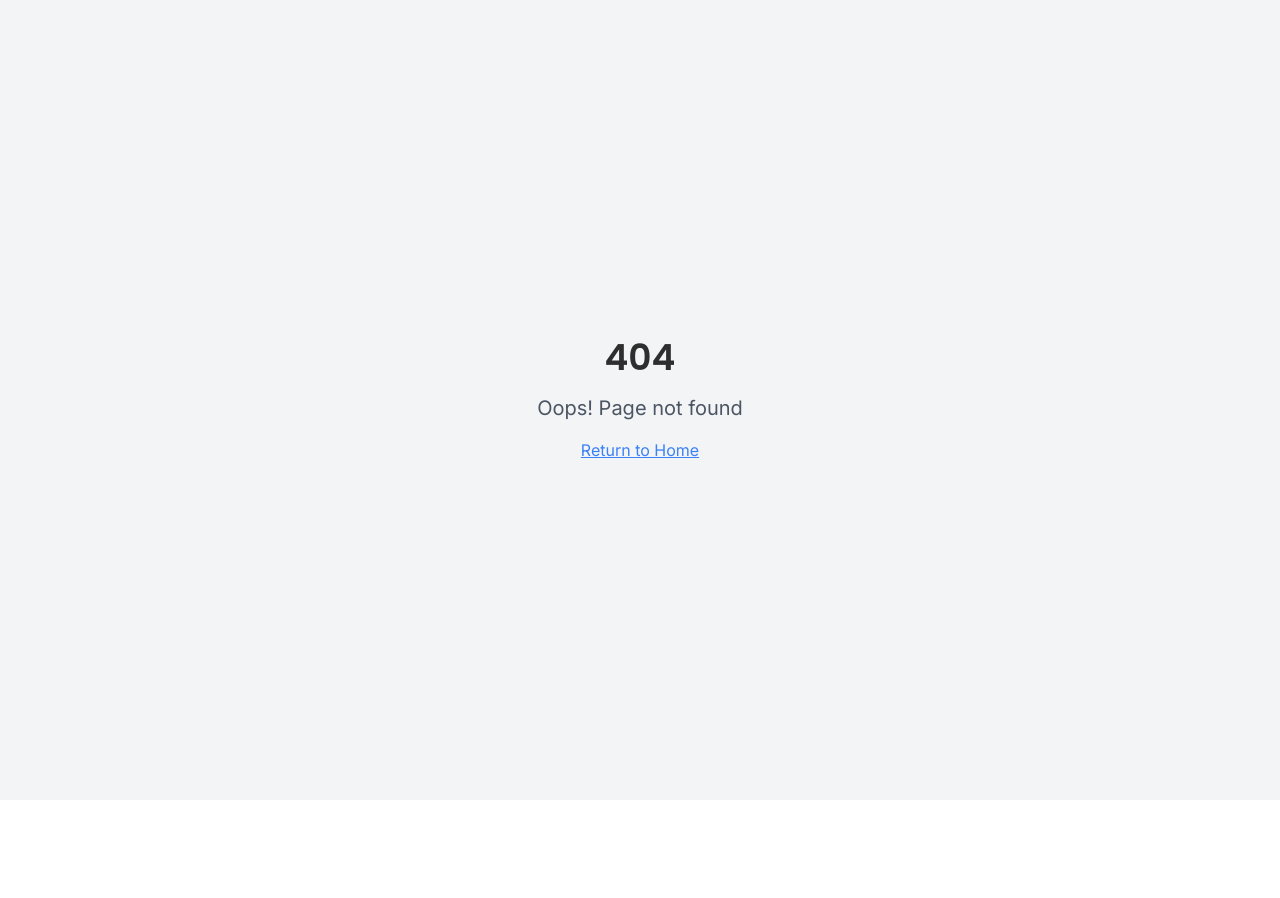
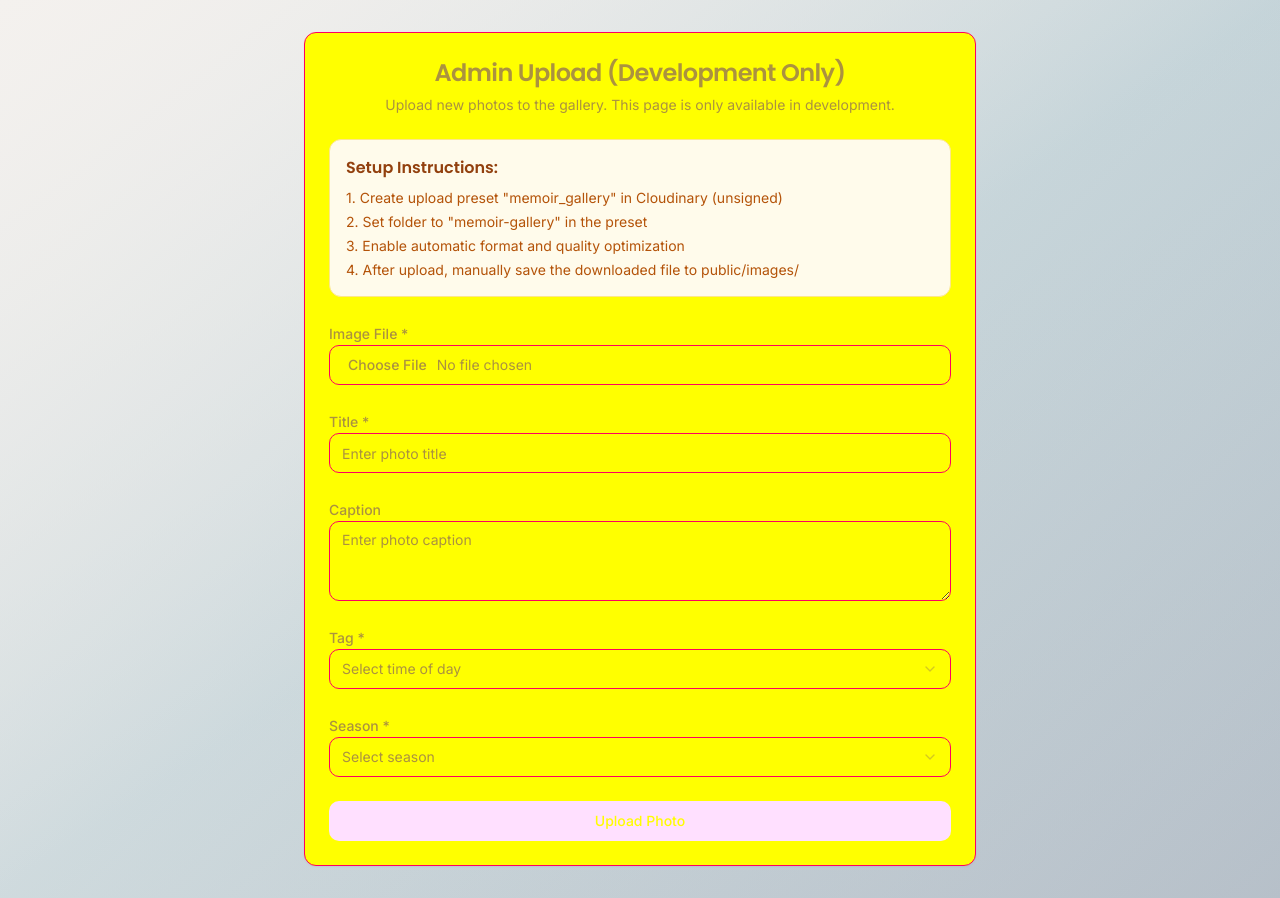
Before and after one commit to JoeSaf/memory-flow-gallery, a React (Vite) app: page /admin in a window 1280 px wide. Before the commit this address had no page. Before the commit the page ends 800 px from the top, so only its background shows below. Built offline with nearby package versions, Linux system fonts and the light colour scheme.

Commit message:
feat: Add development-only admin upload page
Adds an admin upload page accessible only in development, allowing image uploads to Cloudinary, local backup, and gallery integration. Includes form for metadata and ensures production safety.

```diff
--- a/src/App.tsx
+++ b/src/App.tsx
@@ -1,4 +1,5 @@
 
+import React from "react";
 import { Toaster } from "@/components/ui/toaster";
 import { Toaster as Sonner } from "@/components/ui/sonner";
 import { TooltipProvider } from "@/components/ui/tooltip";
@@ -7,6 +8,9 @@ import { BrowserRouter, Routes, Route } from "react-router-dom";
 import Home from "./pages/Home";
 import Gallery from "./pages/Gallery";
 import NotFound from "./pages/NotFound";
+
+// Only import Admin in development
+const Admin = import.meta.env.DEV ? React.lazy(() => import('./pages/Admin')) : null;
 
 const queryClient = new QueryClient();
 
@@ -19,6 +23,17 @@ const App = () => (
         <Routes>
           <Route path="/" element={<Home />} />
           <Route path="/gallery" element={<Gallery />} />
+          {/* Development-only admin route */}
+          {import.meta.env.DEV && Admin && (
+            <Route
+              path="/admin"
+              element={
+                <React.Suspense fallback={<div>Loading...</div>}>
+                  <Admin />
+                </React.Suspense>
+              }
+            />
+          )}
           {/* ADD ALL CUSTOM ROUTES ABOVE THE CATCH-ALL "*" ROUTE */}
           <Route path="*" element={<NotFound />} />
         </Routes>
--- a/src/components/Header.tsx
+++ b/src/components/Header.tsx
@@ -6,39 +6,43 @@ export const Header = () => {
   const location = useLocation();
 
   return (
-    <header className="fixed top-4 left-4 right-4 z-40">
-      <div className="max-w-4xl mx-auto">
-        <div className="bg-white/10 backdrop-blur-md border border-white/20 rounded-2xl px-6 py-4 shadow-2xl animate-gentle-fade">
-          <div className="flex flex-col md:flex-row items-center justify-between gap-4">
-            <div className="text-center md:text-left animate-gentle-fade">
-              <h1 className="text-3xl md:text-4xl font-poppins font-light text-charcoal mb-1">
+    <header className="bg-white/90 backdrop-blur-sm border-b border-gray-200 sticky top-0 z-50">
+      <div className="container mx-auto px-4 py-4">
+        <nav className="flex items-center justify-between">
+          <Link to="/" className="text-2xl font-bold text-gray-800 hover:text-blue-600 transition-colors">
             Memoir Gallery
-              </h1>
-              <p className="text-slate-gray font-inter text-sm opacity-80">
-                A gentle collection of moments that once were
-              </p>
-            </div>
+          </Link>
 
-            <nav className="flex gap-6 animate-gentle-fade" style={{ animationDelay: '100ms' }}>
+          <div className="flex items-center space-x-6">
             <Link
               to="/"
-                className={`font-inter text-lg transition-all duration-300 hover:text-dusty-rose ${
-                  location.pathname === '/' ? 'text-dusty-rose font-medium' : 'text-slate-gray'
+              className={`hover:text-blue-600 transition-colors ${
+                location.pathname === '/' ? 'text-blue-600 font-semibold' : 'text-gray-600'
               }`}
             >
               Home
             </Link>
             <Link
               to="/gallery"
-                className={`font-inter text-lg transition-all duration-300 hover:text-dusty-rose ${
-                  location.pathname === '/gallery' ? 'text-dusty-rose font-medium' : 'text-slate-gray'
+              className={`hover:text-blue-600 transition-colors ${
+                location.pathname === '/gallery' ? 'text-blue-600 font-semibold' : 'text-gray-600'
               }`}
             >
               Gallery
             </Link>
+            {/* Development-only admin link */}
+            {import.meta.env.DEV && (
+              <Link
+                to="/admin"
+                className={`hover:text-orange-600 transition-colors ${
+                  location.pathname === '/admin' ? 'text-orange-600 font-semibold' : 'text-orange-500'
+                }`}
+              >
+                Admin
+              </Link>
+            )}
+          </div>
         </nav>
-          </div>
-        </div>
       </div>
     </header>
   );
--- /dev/null
+++ b/src/pages/Admin.tsx
@@ -0,0 +1,258 @@
+
+import React, { useState } from 'react';
+import { useNavigate } from 'react-router-dom';
+import { Button } from '@/components/ui/button';
+import { Input } from '@/components/ui/input';
+import { Textarea } from '@/components/ui/textarea';
+import { Select, SelectContent, SelectItem, SelectTrigger, SelectValue } from '@/components/ui/select';
+import { Card, CardHeader, CardTitle, CardContent } from '@/components/ui/card';
+import { Label } from '@/components/ui/label';
+import { useToast } from '@/hooks/use-toast';
+import { Photo } from '@/components/PhotoGallery';
+
+const Admin = () => {
+  const navigate = useNavigate();
+  const { toast } = useToast();
+  const [isUploading, setIsUploading] = useState(false);
+  const [formData, setFormData] = useState({
+    title: '',
+    caption: '',
+    tag: '',
+    season: ''
+  });
+  const [selectedFile, setSelectedFile] = useState<File | null>(null);
+
+  // Redirect to home if not in development
+  React.useEffect(() => {
+    if (!import.meta.env.DEV) {
+      navigate('/', { replace: true });
+    }
+  }, [navigate]);
+
+  // Don't render anything in production
+  if (!import.meta.env.DEV) {
+    return null;
+  }
+
+  const handleFileChange = (e: React.ChangeEvent<HTMLInputElement>) => {
+    const file = e.target.files?.[0];
+    if (file && file.type.startsWith('image/')) {
+      setSelectedFile(file);
+    } else {
+      toast({
+        title: "Invalid file",
+        description: "Please select an image file",
+        variant: "destructive"
+      });
+    }
+  };
+
+  const generateUniqueId = () => {
+    return Date.now() + Math.random();
+  };
+
+  const uploadToCloudinary = async (file: File): Promise<string> => {
+    const formData = new FormData();
+    formData.append('file', file);
+    formData.append('upload_preset', 'memoir_gallery');
+    formData.append('folder', 'memoir-gallery');
+
+    const response = await fetch(
+      `https://api.cloudinary.com/v1_1/dxmpicoqj/image/upload`,
+      {
+        method: 'POST',
+        body: formData
+      }
+    );
+
+    if (!response.ok) {
+      throw new Error('Cloudinary upload failed');
+    }
+
+    const data = await response.json();
+    return data.public_id.replace('memoir-gallery/', '');
+  };
+
+  const downloadImageLocally = async (file: File, filename: string) => {
+    // Create a download link to save the file locally
+    const url = URL.createObjectURL(file);
+    const a = document.createElement('a');
+    a.href = url;
+    a.download = filename;
+    document.body.appendChild(a);
+    a.click();
+    document.body.removeChild(a);
+    URL.revokeObjectURL(url);
+
+    toast({
+      title: "Local backup",
+      description: `Please save the downloaded file to public/images/${filename}`,
+    });
+  };
+
+  const addToGallery = async (newPhoto: Photo) => {
+    // In a real app, this would update the gallery.json file
+    // For now, we'll just show the JSON that should be added
+    console.log('New photo entry:', JSON.stringify(newPhoto, null, 2));
+
+    toast({
+      title: "Photo uploaded successfully!",
+      description: "Check console for gallery entry JSON to add to gallery.json",
+    });
+  };
+
+  const handleSubmit = async (e: React.FormEvent) => {
+    e.preventDefault();
+
+    if (!selectedFile || !formData.title || !formData.tag || !formData.season) {
+      toast({
+        title: "Missing fields",
+        description: "Please fill in all required fields",
+        variant: "destructive"
+      });
+      return;
+    }
+
+    setIsUploading(true);
+
+    try {
+      // Upload to Cloudinary
+      const cloudinaryFilename = await uploadToCloudinary(selectedFile);
+
+      // Generate filename for local storage
+      const fileExtension = selectedFile.name.split('.').pop();
+      const localFilename = `${cloudinaryFilename}.${fileExtension}`;
+
+      // Download for local backup
+      await downloadImageLocally(selectedFile, localFilename);
+
+      // Create new photo entry
+      const newPhoto: Photo = {
+        id: generateUniqueId(),
+        title: formData.title,
+        filename: `images/${localFilename}`,
+        thumbnail: `images/${localFilename}`,
+        date: new Date().toISOString().split('T')[0],
+        tag: formData.tag,
+        season: formData.season,
+        caption: formData.caption || ''
+      };
+
+      // Add to gallery (in development, this logs the JSON)
+      await addToGallery(newPhoto);
+
+      // Reset form
+      setFormData({ title: '', caption: '', tag: '', season: '' });
+      setSelectedFile(null);
+
+    } catch (error) {
+      console.error('Upload error:', error);
+      toast({
+        title: "Upload failed",
+        description: "There was an error uploading your photo",
+        variant: "destructive"
+      });
+    } finally {
+      setIsUploading(false);
+    }
+  };
+
+  return (
+    <div className="min-h-screen bg-gradient-to-br from-warm-cream via-foggy-blue/20 to-dusty-rose/20 p-8">
+      <div className="max-w-2xl mx-auto">
+        <Card>
+          <CardHeader>
+            <CardTitle className="text-2xl font-bold text-center">
+              Admin Upload (Development Only)
+            </CardTitle>
+            <p className="text-sm text-muted-foreground text-center">
+              Upload new photos to the gallery. This page is only available in development.
+            </p>
+          </CardHeader>
+          <CardContent>
+            <div className="mb-6 p-4 bg-amber-50 border border-amber-200 rounded-lg">
+              <h3 className="font-semibold text-amber-800 mb-2">Setup Instructions:</h3>
+              <ol className="text-sm text-amber-700 space-y-1">
+                <li>1. Create upload preset "memoir_gallery" in Cloudinary (unsigned)</li>
+                <li>2. Set folder to "memoir-gallery" in the preset</li>
+                <li>3. Enable automatic format and quality optimization</li>
+                <li>4. After upload, manually save the downloaded file to public/images/</li>
+              </ol>
+            </div>
+
+            <form onSubmit={handleSubmit} className="space-y-6">
+              <div>
+                <Label htmlFor="file">Image File *</Label>
+                <Input
+                  id="file"
+                  type="file"
+                  accept="image/*"
+                  onChange={handleFileChange}
+                  required
+                />
+              </div>
+
+              <div>
+                <Label htmlFor="title">Title *</Label>
+                <Input
+                  id="title"
+                  value={formData.title}
+                  onChange={(e) => setFormData({ ...formData, title: e.target.value })}
+                  placeholder="Enter photo title"
+                  required
+                />
+              </div>
+
+              <div>
+                <Label htmlFor="caption">Caption</Label>
+                <Textarea
+                  id="caption"
+                  value={formData.caption}
+                  onChange={(e) => setFormData({ ...formData, caption: e.target.value })}
+                  placeholder="Enter photo caption"
+                  rows={3}
+                />
+              </div>
+
+              <div>
+                <Label htmlFor="tag">Tag *</Label>
+                <Select value={formData.tag} onValueChange={(value) => setFormData({ ...formData, tag: value })}>
+                  <SelectTrigger>
+                    <SelectValue placeholder="Select time of day" />
+                  </SelectTrigger>
+                  <SelectContent>
+                    <SelectItem value="morning">Morning</SelectItem>
+                    <SelectItem value="day">Day</SelectItem>
+                    <SelectItem value="afternoon">Afternoon</SelectItem>
+                    <SelectItem value="evening">Evening</SelectItem>
+                  </SelectContent>
+                </Select>
+              </div>
+
+              <div>
+                <Label htmlFor="season">Season *</Label>
+                <Select value={formData.season} onValueChange={(value) => setFormData({ ...formData, season: value })}>
+                  <SelectTrigger>
+                    <SelectValue placeholder="Select season" />
+                  </SelectTrigger>
+                  <SelectContent>
+                    <SelectItem value="spring">Spring</SelectItem>
+                    <SelectItem value="summer">Summer</SelectItem>
+                    <SelectItem value="autumn">Autumn</SelectItem>
+                    <SelectItem value="winter">Winter</SelectItem>
+                  </SelectContent>
+                </Select>
+              </div>
+
+              <Button type="submit" className="w-full" disabled={isUploading}>
+                {isUploading ? 'Uploading...' : 'Upload Photo'}
+              </Button>
+            </form>
+          </CardContent>
+        </Card>
+      </div>
+    </div>
+  );
+};
+
+export default Admin;
```
Also changed, not shown: 1 other file (tests, documents, lock files or other folders). Lines whose indentation alone changed are shown as unchanged.
